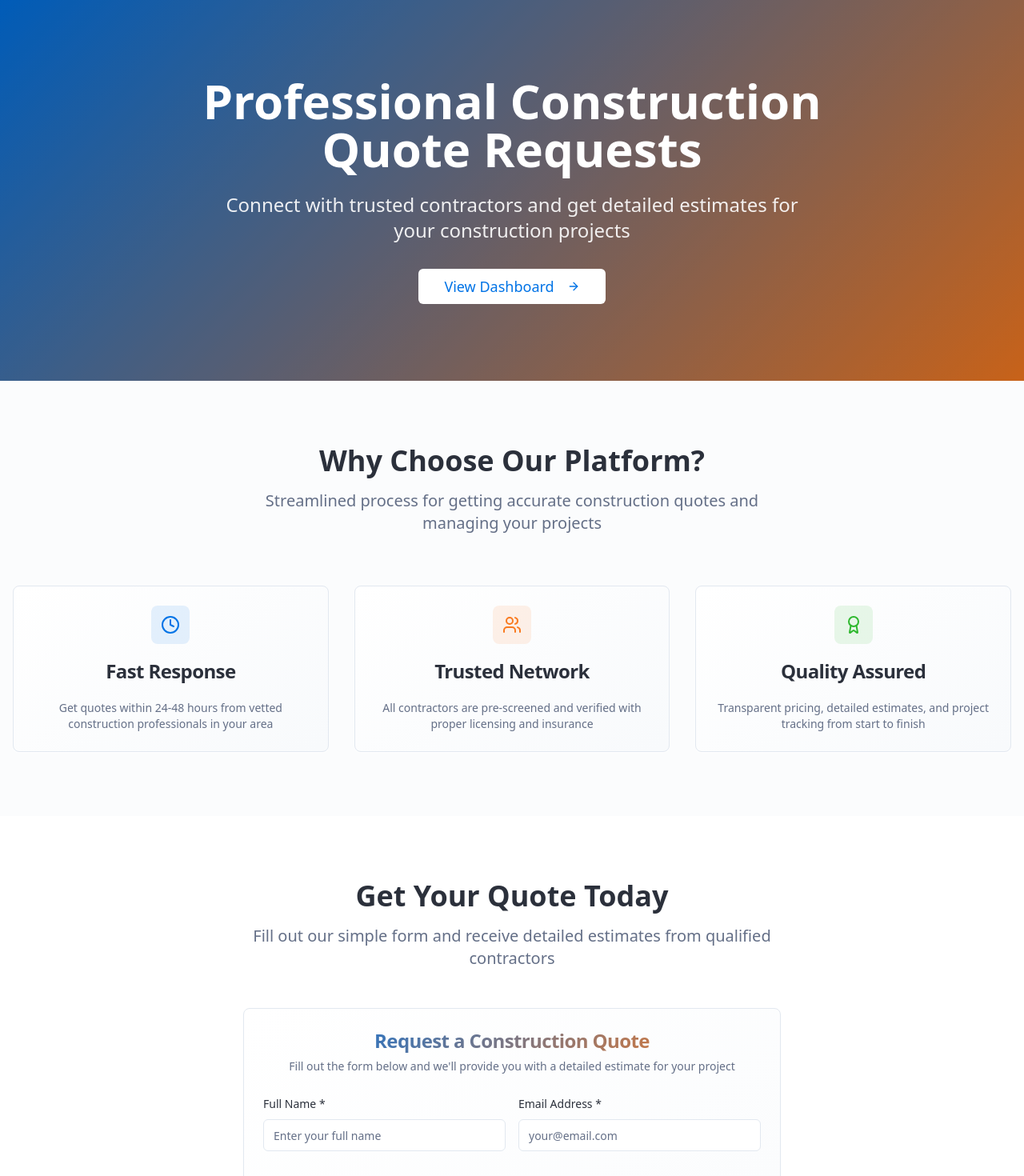
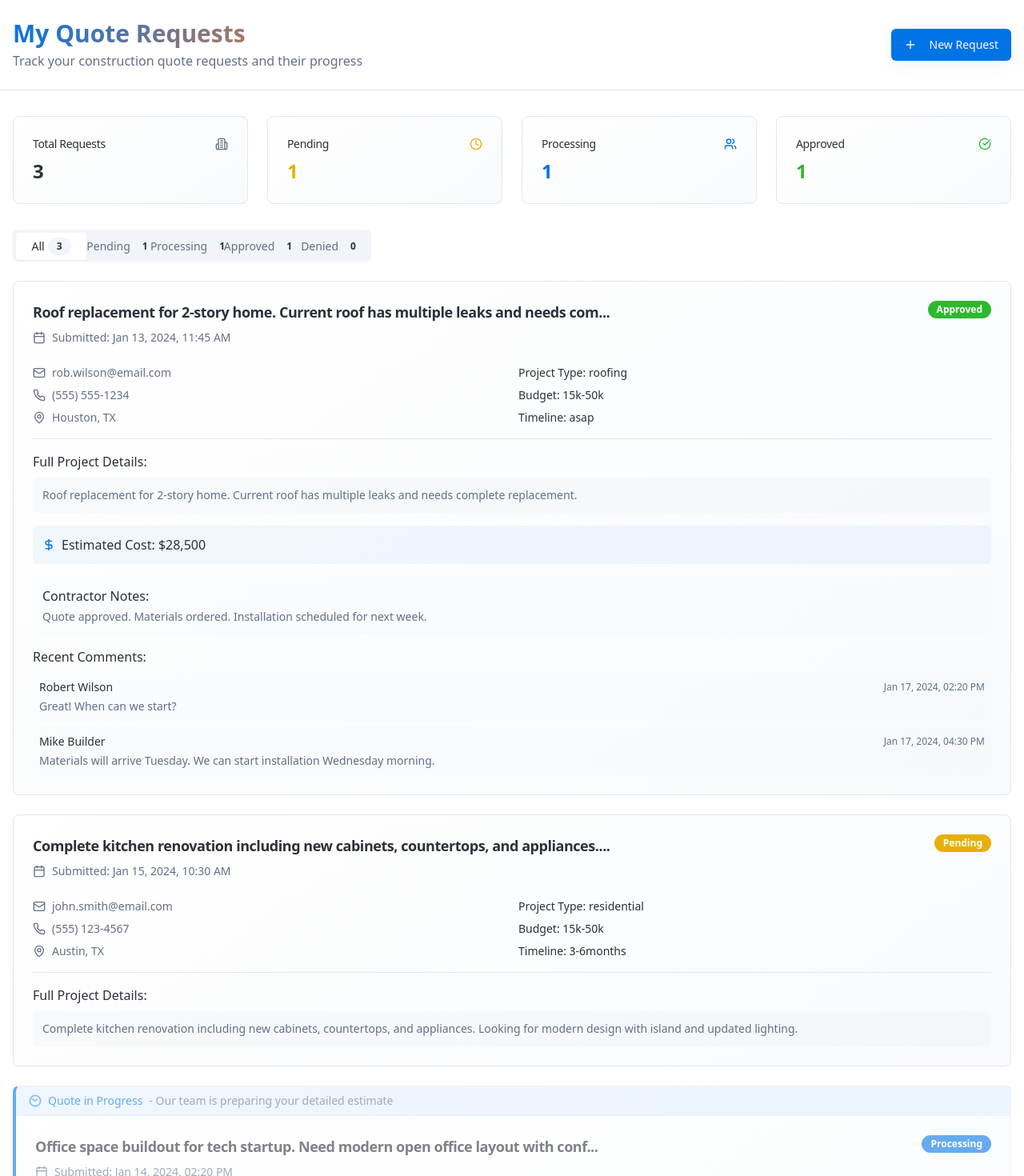
Before and after one commit to prajiwaji-cpu/build-bid-flow, a React (Vite) app: page / in a window 1280 px wide. Shown: the top 1470 px of the page at 80% size. Built offline with nearby package versions, Linux system fonts and the light colour scheme.

Commit message:
Remove landing page
Remove the landing page and set the dashboard as the primary page.

```diff
--- a/src/App.tsx
+++ b/src/App.tsx
@@ -3,7 +3,6 @@ import { Toaster as Sonner } from "@/components/ui/sonner";
 import { TooltipProvider } from "@/components/ui/tooltip";
 import { QueryClient, QueryClientProvider } from "@tanstack/react-query";
 import { BrowserRouter, Routes, Route } from "react-router-dom";
-import Index from "./pages/Index";
 import Dashboard from "./pages/Dashboard";
 import NotFound from "./pages/NotFound";
 
@@ -16,8 +15,7 @@ const App = () => (
       <Sonner />
       <BrowserRouter>
         <Routes>
-          <Route path="/" element={<Index />} />
-          <Route path="/dashboard" element={<Dashboard />} />
+          <Route path="/" element={<Dashboard />} />
           {/* ADD ALL CUSTOM ROUTES ABOVE THE CATCH-ALL "*" ROUTE */}
           <Route path="*" element={<NotFound />} />
         </Routes>
--- a/src/pages/Index.tsx
+++ /dev/null
@@ -1,143 +0,0 @@
-import { useState } from 'react';
-import { QuoteRequestForm } from '@/components/QuoteRequestForm';
-import { Button } from '@/components/ui/button';
-import { Card, CardContent, CardDescription, CardHeader, CardTitle } from '@/components/ui/card';
-import { QuoteFormData, QuoteRequest } from '@/types/quote';
-import { Building2, Clock, Users, Award, ArrowRight } from 'lucide-react';
-import { Link } from 'react-router-dom';
-
-const Index = () => {
-  const [quotes, setQuotes] = useState<QuoteRequest[]>([]);
-
-  const handleQuoteSubmit = (formData: QuoteFormData) => {
-    const newQuote: QuoteRequest = {
-      ...formData,
-      id: Date.now().toString(),
-      status: 'pending',
-      submittedAt: new Date().toISOString(),
-      updatedAt: new Date().toISOString(),
-      comments: [],
-    };
-
-    setQuotes(prev => [...prev, newQuote]);
-  };
-
-  return (
-    <div className="min-h-screen bg-background">
-      {/* Hero Section */}
-      <section className="relative overflow-hidden bg-gradient-hero">
-        <div className="absolute inset-0 bg-black/20"></div>
-        <div className="relative container mx-auto px-4 py-24">
-          <div className="text-center text-white">
-            <h1 className="text-5xl md:text-6xl font-bold mb-6">
-              Professional Construction
-              <span className="block">Quote Requests</span>
-            </h1>
-            <p className="text-xl md:text-2xl mb-8 text-white/90 max-w-3xl mx-auto">
-              Connect with trusted contractors and get detailed estimates for your construction projects
-            </p>
-            <div className="flex flex-col sm:flex-row gap-4 justify-center">
-              <Button
-                size="lg"
-                className="bg-white text-primary hover:bg-white/90 text-lg px-8"
-                asChild
-              >
-                <Link to="/dashboard">
-                  View Dashboard
-                  <ArrowRight className="ml-2 w-5 h-5" />
-                </Link>
-              </Button>
-            </div>
-          </div>
-        </div>
-      </section>
-
-      {/* Features Section */}
-      <section className="py-20 bg-muted/30">
-        <div className="container mx-auto px-4">
-          <div className="text-center mb-16">
-            <h2 className="text-3xl md:text-4xl font-bold mb-4">Why Choose Our Platform?</h2>
-            <p className="text-xl text-muted-foreground max-w-2xl mx-auto">
-              Streamlined process for getting accurate construction quotes and managing your projects
-            </p>
-          </div>
-
-          <div className="grid grid-cols-1 md:grid-cols-3 gap-8">
-            <Card className="text-center shadow-card bg-gradient-card">
-              <CardHeader>
-                <div className="mx-auto w-12 h-12 bg-primary/10 rounded-lg flex items-center justify-center mb-4">
-                  <Clock className="w-6 h-6 text-primary" />
-                </div>
-                <CardTitle>Fast Response</CardTitle>
-              </CardHeader>
-              <CardContent>
-                <CardDescription>
-                  Get quotes within 24-48 hours from vetted construction professionals in your area
-                </CardDescription>
-              </CardContent>
-            </Card>
-
-            <Card className="text-center shadow-card bg-gradient-card">
-              <CardHeader>
-                <div className="mx-auto w-12 h-12 bg-construction-orange/10 rounded-lg flex items-center justify-center mb-4">
-                  <Users className="w-6 h-6 text-construction-orange" />
-                </div>
-                <CardTitle>Trusted Network</CardTitle>
-              </CardHeader>
-              <CardContent>
-                <CardDescription>
-                  All contractors are pre-screened and verified with proper licensing and insurance
-                </CardDescription>
-              </CardContent>
-            </Card>
-
-            <Card className="text-center shadow-card bg-gradient-card">
-              <CardHeader>
-                <div className="mx-auto w-12 h-12 bg-status-approved/10 rounded-lg flex items-center justify-center mb-4">
-                  <Award className="w-6 h-6 text-status-approved" />
-                </div>
-                <CardTitle>Quality Assured</CardTitle>
-              </CardHeader>
-              <CardContent>
-                <CardDescription>
-                  Transparent pricing, detailed estimates, and project tracking from start to finish
-                </CardDescription>
-              </CardContent>
-            </Card>
-          </div>
-        </div>
-      </section>
-
-      {/* Quote Request Form Section */}
-      <section className="py-20">
-        <div className="container mx-auto px-4">
-          <div className="text-center mb-12">
-            <h2 className="text-3xl md:text-4xl font-bold mb-4">Get Your Quote Today</h2>
-            <p className="text-xl text-muted-foreground max-w-2xl mx-auto">
-              Fill out our simple form and receive detailed estimates from qualified contractors
-            </p>
-          </div>
-
-          <QuoteRequestForm onSubmit={handleQuoteSubmit} />
-        </div>
-      </section>
-
-      {/* Footer */}
-      <footer className="bg-card border-t py-12">
-        <div className="container mx-auto px-4">
-          <div className="flex flex-col md:flex-row justify-between items-center">
-            <div className="flex items-center gap-2 mb-4 md:mb-0">
-              <Building2 className="w-6 h-6 text-primary" />
-              <span className="text-lg font-semibold">ConstructQuote Pro</span>
-            </div>
-            <p className="text-muted-foreground text-center md:text-right">
-              © 2024 ConstructQuote Pro. Professional construction quote management platform.
-            </p>
-          </div>
-        </div>
-      </footer>
-    </div>
-  );
-};
-
-export default Index;
```
